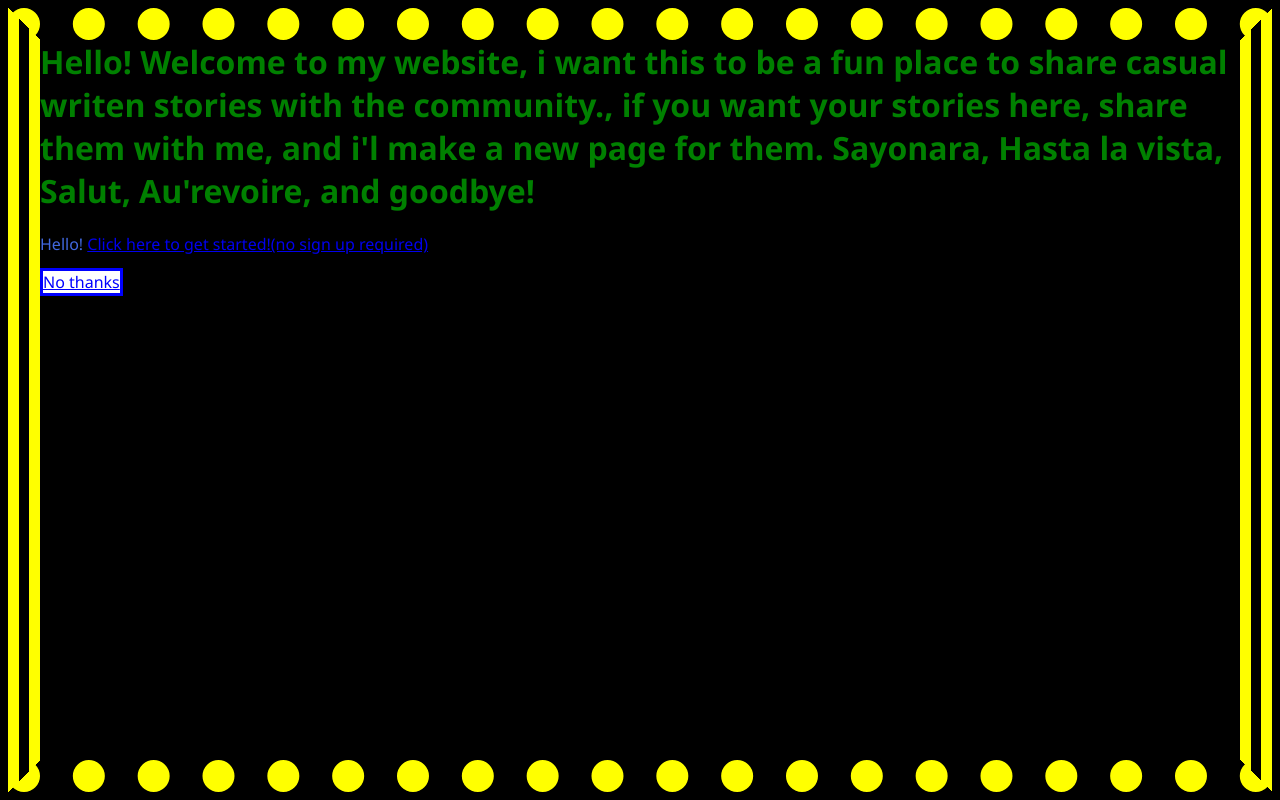
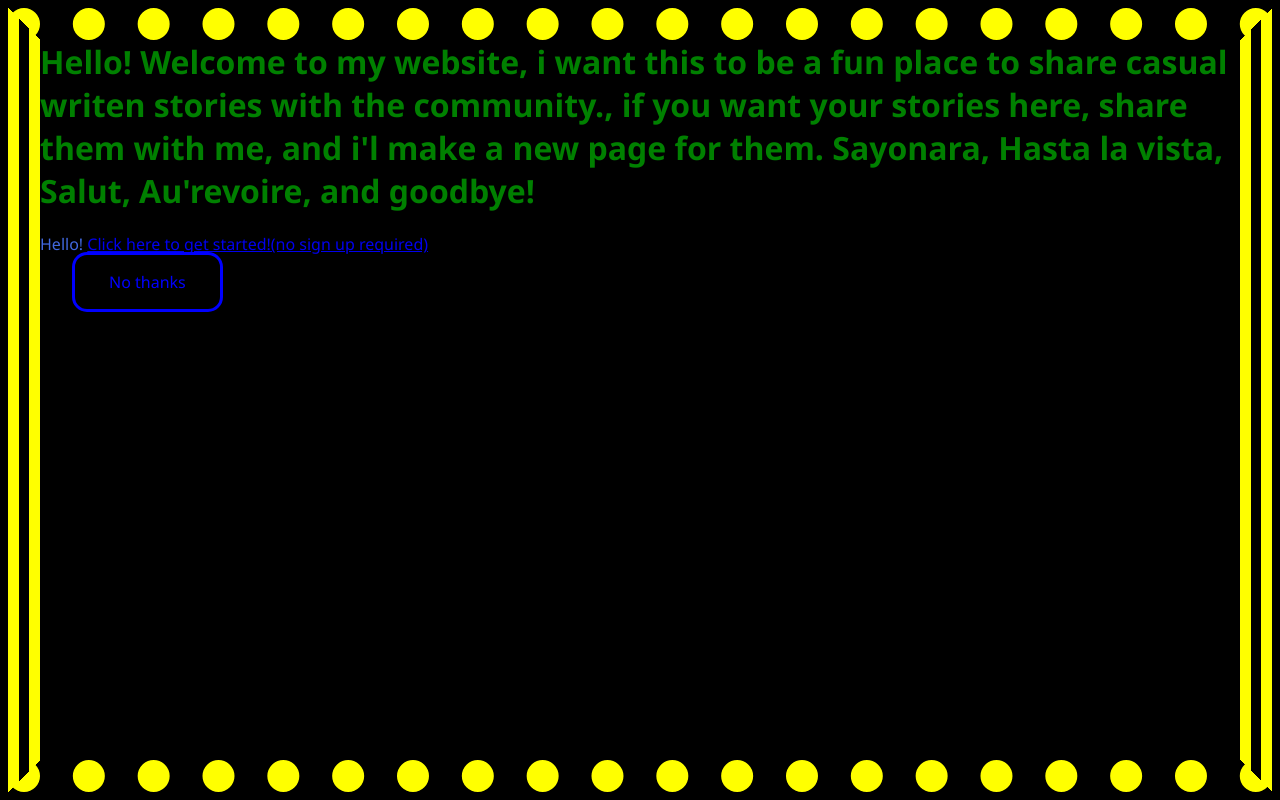
Before and after one commit to DeanHeins/Comunity-books, a plain HTML site: page index.html in a window 1280 px wide. Drawn offline with Linux system fonts and the light colour scheme.

Commit message:
changed hub with color changing button

```diff
--- a/indexstyle.css
+++ b/indexstyle.css
@@ -17,9 +17,20 @@ body{
    }
 
    .a2 {
-    background-color:white;
+    background-color:black;
     border-color:blue;
     color:blue;
     border-style:solid;
+    border-radius:15px;
+    padding:16px 34px;
+    margin:2rem;
+    margin-top:4rem;
+    text-decoration:none;
+    transition-duration: 0.5s ;
 
    }
+
+   .a2:hover {
+    background-color:blue;
+    color:black;
+   }
```
